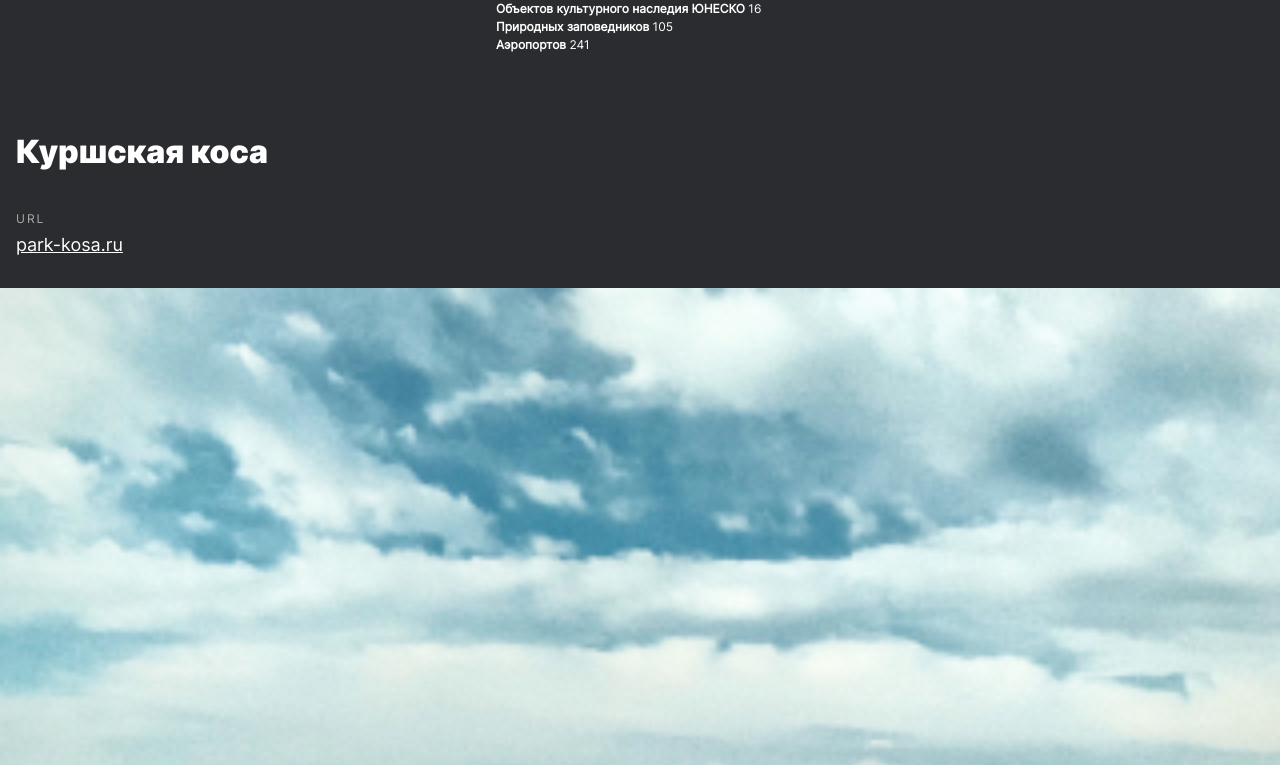
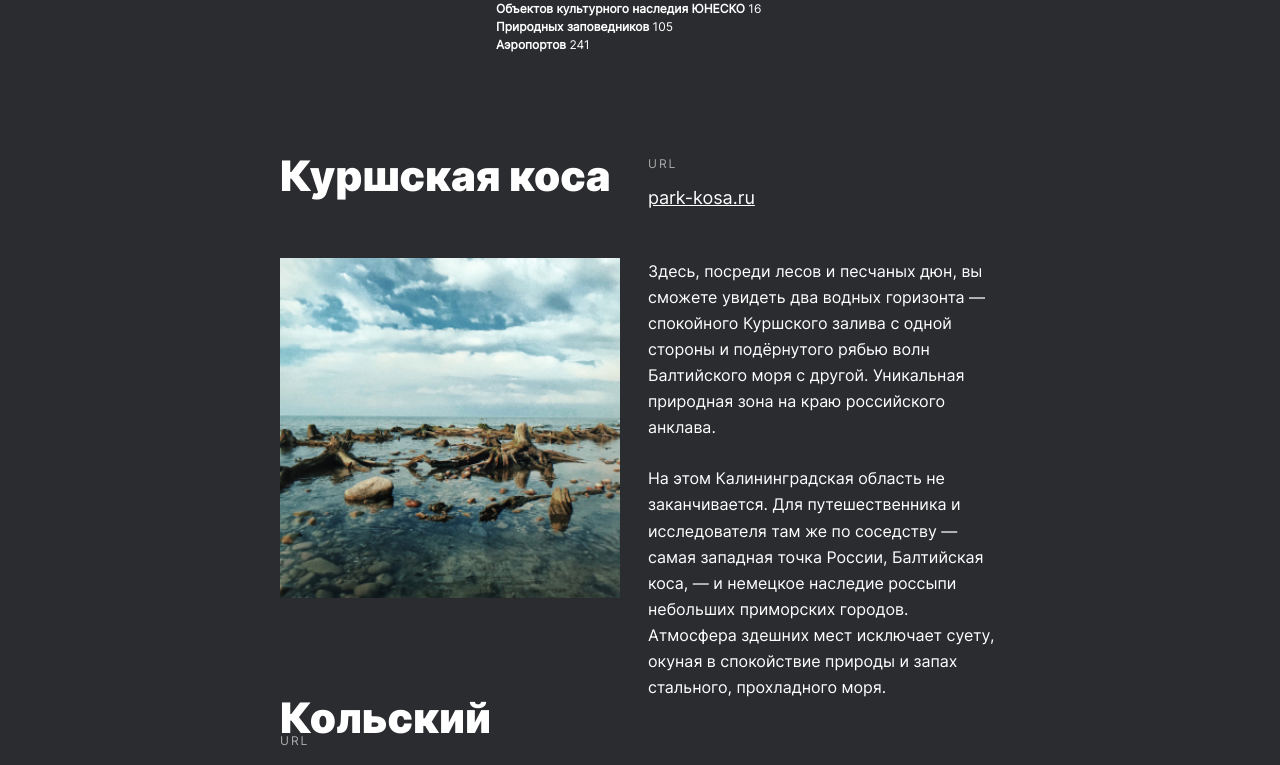
Before and after one commit to totfront/somewhere-travel, a React (Create React App) app: page / in a window 1280 px wide. Shown: the part 1905-2670 px from the top of the page. Built offline with nearby package versions, Linux system fonts and the light colour scheme.

Commit message:
Chore: finished 768px

```diff
--- a/src/components/Place/Place.js
+++ b/src/components/Place/Place.js
@@ -8,35 +8,40 @@ import imgAltai from "../../Images/place/altai.png";
 function Place() {
   return (
     <section className={styles.wrapper}>
-      <section className={styles.kosa}>
+      <article className={styles.article}>
+        <div className={styles.articleHeader}>
           <h1 className={styles.title}>Куршская коса</h1>
           <h2 className={styles.subtitle}>
             <span className={styles.url}>URL</span>
-          <br></br>
             <a href="#" className={styles.link}>
               park-kosa.ru
             </a>
           </h2>
+        </div>
+        <div className={styles.articleContent}>
           <img className={styles.img} src={imgKosa} alt="Kurshskaya Kosa"></img>
+          <div className={styles.paragraphs}>
             <p className={styles.paragraph}>
               Здесь, посреди лесов и песчаных дюн, вы сможете увидеть два водных
-          горизонта — спокойного Куршского залива с одной стороны и подёрнутого
-          рябью волн Балтийского моря с другой. Уникальная природная зона на
-          краю российского анклава.
+              горизонта — спокойного Куршского залива с одной стороны и
+              подёрнутого рябью волн Балтийского моря с другой. Уникальная
+              природная зона на краю российского анклава.
             </p>
             <p className={styles.paragraph}>
-          На этом Калининградская область не заканчивается. Для путешественника
-          и исследователя там же по соседству — самая западная точка России,
-          Балтийская коса, — и немецкое наследие россыпи небольших приморских
-          городов. Атмосфера здешних мест исключает суету, окуная в спокойствие
-          природы и запах стального, прохладного моря.
+              На этом Калининградская область не заканчивается. Для
+              путешественника и исследователя там же по соседству — самая
+              западная точка России, Балтийская коса, — и немецкое наследие
+              россыпи небольших приморских городов. Атмосфера здешних мест
+              исключает суету, окуная в спокойствие природы и запах стального,
+              прохладного моря.
             </p>
-      </section>
-      <section className={styles.kolski}>
+          </div>
+        </div>
+      </article>
+      <article className={styles.article}>
         <h1 className={styles.title}>Кольский</h1>
         <h2 className={styles.subtitle}>
           <span className={styles.url}>URL</span>
-          <br></br>
           <a href="#" className={styles.link}>
             National Geographic
           </a>
@@ -59,12 +64,11 @@ function Place() {
           апатитов вас давно накрывает апатия. Но ваша мечта увидеть северное
           сияние начинает сбываться с билетом в Мурманск.
         </p>
-      </section>
-      <section className={styles.altai}>
+      </article>
+      <article className={styles.article}>
         <h1 className={styles.title}>Алтай</h1>
         <h2 className={styles.subtitle}>
           <span className={styles.url}>URL</span>
-          <br></br>
           <a href="#" className={styles.link}>
             Facebook
           </a>
@@ -82,12 +86,11 @@ function Place() {
           бродят лоси, над хребтами летают орлы, а на равнинах пасутся косули. И
           знаменитые манулы — тоже обитатели Алтайского края.
         </p>
-      </section>
-      <section className={styles.baikal}>
+      </article>
+      <article className={styles.article}>
         <h1 className={styles.title}>Зимний Байкал</h1>
         <h2 className={styles.subtitle}>
           <span className={styles.url}>URL</span>
-          <br></br>
           <a href="#" className={styles.link}>
             https://vk.com/baikalmile
           </a>
@@ -109,12 +112,11 @@ function Place() {
           льду. В марте 2019 года на фестивале «Байкальская миля» был поставлен
           мировой рекорд — 197.011 км/ч.
         </p>
-      </section>
-      <section className={styles.karelia}>
+      </article>
+      <article className={styles.article}>
         <h1 className={styles.title}>Карелия</h1>
         <h2 className={styles.subtitle}>
           <span className={styles.url}>URL</span>
-          <br></br>
           <a href="#" className={styles.link}>
             http://vodlozero.ru/
           </a>
@@ -135,7 +137,7 @@ function Place() {
           паре метров от земли помечены медвежьими когтями. Чтобы все знали, кто
           тут хозяин.
         </p>
-      </section>
+      </article>
     </section>
   );
 }
--- a/src/components/Place/Place.module.css
+++ b/src/components/Place/Place.module.css
@@ -1,9 +1,3 @@
-.wrapper {
-    display: grid;
-    grid-template-rows: repeat(4, 1fr);
-    grid-template-columns: 1fr;
-}
-
 .title {
     line-height: 35px;
     font-size: 32px;
@@ -12,16 +6,17 @@
     margin: 64px 16px 0 16px;
 }
 .subtitle {
-
     margin: 32px 16px 0 16px;
 }
 .url {
+    display: block;
     font-family: "InterRegular";
     font-size: 12px;
     line-height: 12px;
     letter-spacing: 2px;
     color: #AAAAAA;
     font-weight: normal;
+    margin-bottom: 12px;
 }
 
 .link {
@@ -42,5 +37,57 @@
     font-size: 16px;
     line-height: 26.08px;
     color: white;
-    margin: 0px auto 25px auto;
+    margin: 0px auto;
 }
+.paragraph:not(:last-child) {
+    margin-bottom: 25px;
+}
+
+@media (min-width: 768px) {
+
+    .wrapper {
+        margin-top: 88px;
+    }
+
+    .article {
+        max-width: 720px;
+        margin: auto;
+    }
+    .articleHeader {
+        display: flex;
+        justify-content: space-between;
+        margin-bottom: 48px;
+    }
+
+    .title {
+        max-width: 340px;
+        margin: 0;
+        font-size: 42px;
+    }
+
+    .subtitle {
+        min-width: 352px;
+        margin: 0;
+    }
+    .articleContent {
+        display: flex;
+        width: 100%;
+        justify-content: space-between;
+    }
+
+    .img {
+        max-height: 340px;
+        max-width: 340px;
+        margin: 0;
+    }
+
+    .paragraphs {
+        width: 352px;
+    }
+
+    .paragraph {
+        margin-left: 0;
+        margin-right: 0;
+        max-width: none;
+    }
+}
```
Lines whose indentation alone changed are shown as unchanged.
